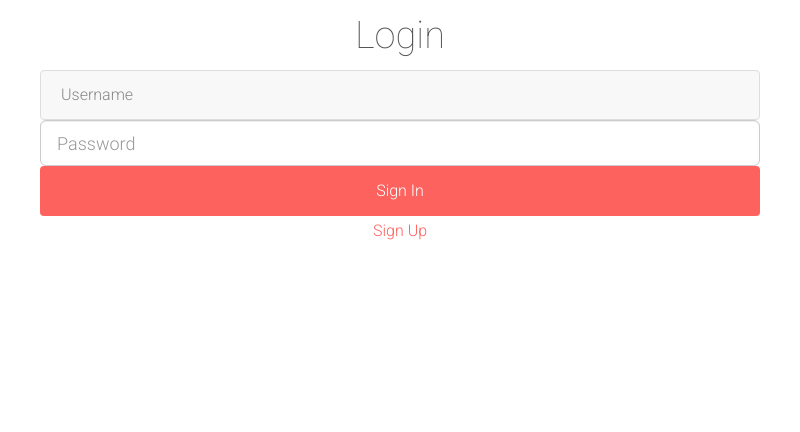
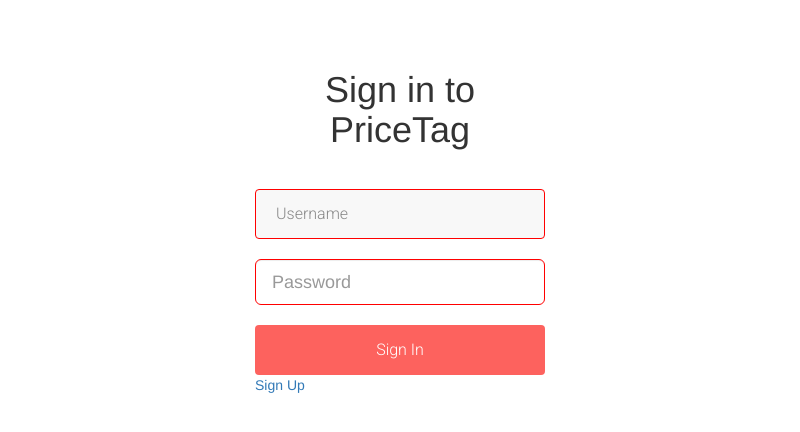
Before and after one commit to gausner/nucleus, an Electron app: page login.html in a window 800 px wide. Drawn offline with nearby package versions, Linux system fonts and the light colour scheme.

Commit message:
login update

```diff
--- a/login.html
+++ b/login.html
@@ -15,15 +15,17 @@
 	<link rel="stylesheet" href="http://fonts.googleapis.com/css?family=Roboto:400,100,300,500">
 	<link rel="stylesheet" href="./assets/bootstrap/css/bootstrap.min.css">
 	<link rel="stylesheet" href="./assets/css/form-elements.css">
-	<link rel="stylesheet" href="./assets/css/style.css">
+	<link rel="stylesheet" href="styles/css/style.css">
 
 </head>
 
-<body>
+<body id="bootstrap-overrides">
 
-	<form class="col-md-12" id="loginForm">
+<div id="mainpanel" class="container-narrow">
+
+	<form class="" id="loginForm">
 		<div id="form-container" class="container" ng-controller="login as loginctrl">
-			<h1>Login</h1>
+			<h1>Sign in to PriceTag</h1>
 			<div class="form-group">
 				<input ng-model="loginctrl.username" type="text" placeholder="Username" class="form-control input-lg" id="username" required="true">
 				<input ng-model="loginctrl.password" type="password" placeholder="Password" class="form-control input-lg" id="password" required="true">
@@ -86,7 +88,7 @@
 			</div>
 		</div>
 	</div>
-
+    </div>
 
 	<!-- Javascript -->
 	<script>
--- a/styles/css/style.css
+++ b/styles/css/style.css
@@ -265,6 +265,23 @@
     color:#1ad882;
 }
 
+
+/*login*/
+
+
+#bootstrap-overrides .container-narrow .container {
+  width:50%;
+}
+
+#bootstrap-overrides .container-narrow #loginForm h1 {
+text-align:center;
+margin-bottom:40px;
+}
+
+#bootstrap-overrides .container-narrow #loginForm input {
+  margin-bottom:20px;
+}
+
 #loginForm {
 margin-top: 50px;
 }
```
